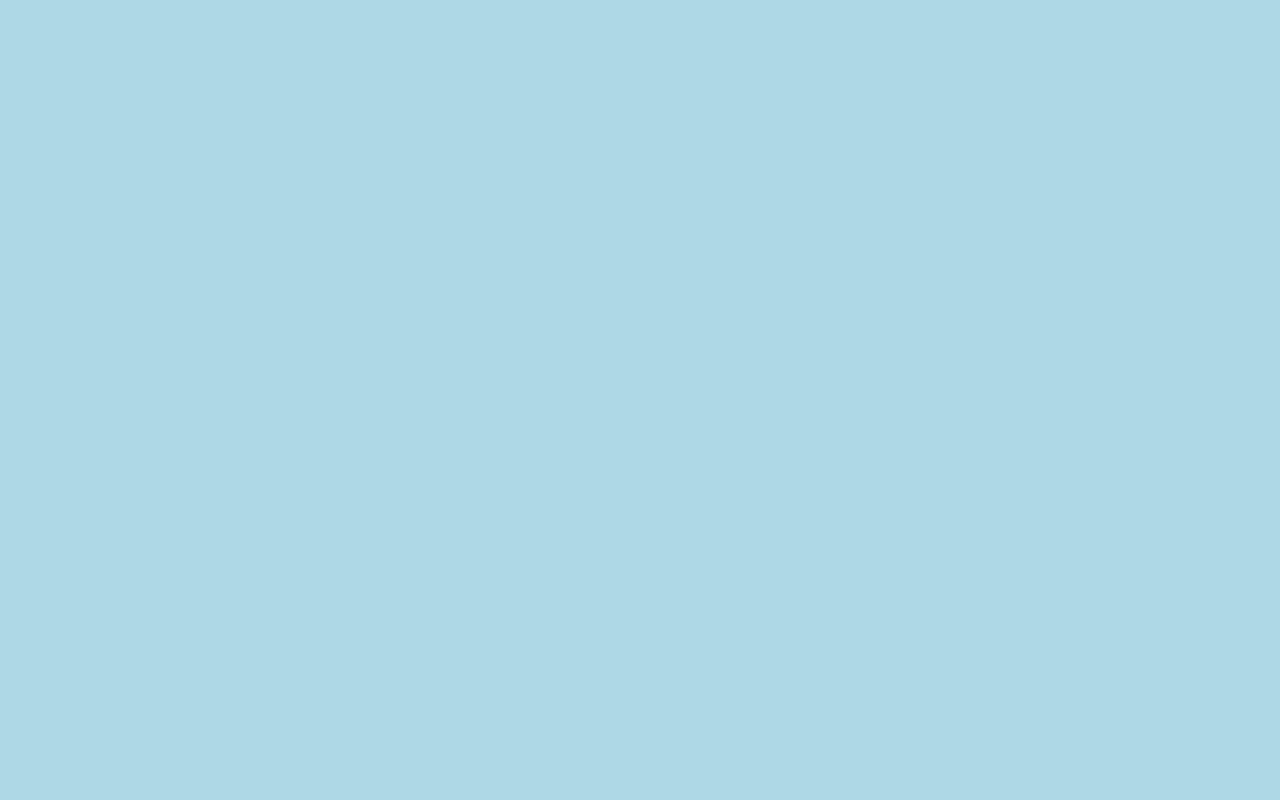
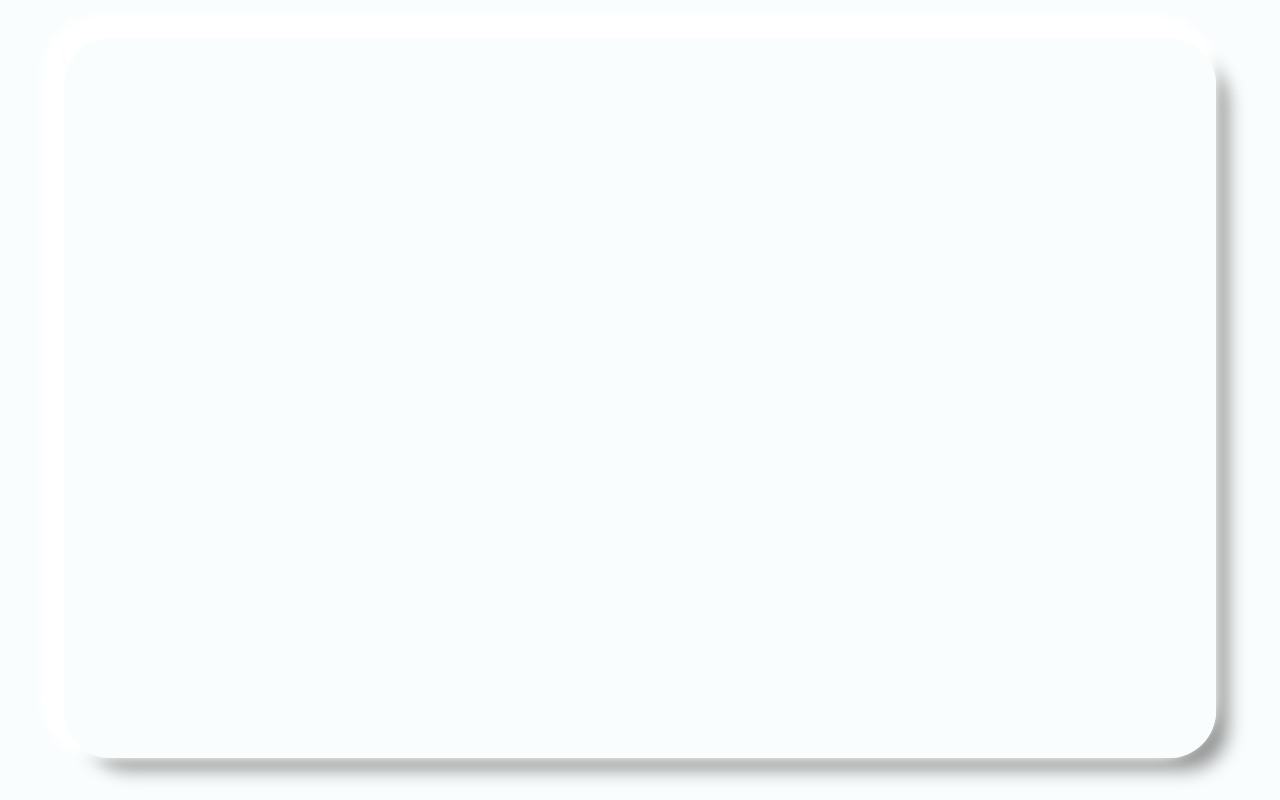
Before and after one commit to totalbabe13/todo-list-REACT, a React (Create React App) app: page / in a window 1280 px wide. Built offline with nearby package versions, Linux system fonts and the light colour scheme.

Commit message:
building lay out css

```diff
--- a/src/Components/App/App.css
+++ b/src/Components/App/App.css
@@ -1,3 +1,32 @@
-body{
-  background-color: lightblue;
+
+body {
+  background-color: #f9fdfe;
 }
+
+.App {
+
+}
+
+.conatiner-one {
+    position: absolute;
+    margin-left: 5vw;
+    /* border: 1px solid black; */
+    border-radius: 47px;
+    height: 90vh;
+    width: 90vw;
+    background-color: #f9fdfe;
+    top: 3vw;
+    -webkit-box-shadow: 7px 9px 17px -4px rgba(91,91,91,0.94);
+    box-shadow: 17px 17px 18px -5px #949494;
+}
+
+.container-two {
+    /* border: 1px solid red; */
+    border-radius: 47px;
+    height: 90vh;
+    width: 90vw;
+    background-color:#f9fdfe;
+    top: 3vw;
+    -webkit-box-shadow: -3px -3px 18px 10px #FFFFFF;
+    box-shadow: -11px -11px 12px 12px #FFFFFF;
+}
--- a/src/Components/App/App.js
+++ b/src/Components/App/App.js
@@ -1,9 +1,14 @@
 import React from 'react';
 import './App.css';
+import AddButton from '../AddButton/AddButton';
 
 function App() {
   return (
     <div className="App">
+      <div className="conatiner-one ">
+        <div className="container-two">
+        </div>
+      </div>
 
     </div>
   );
```
